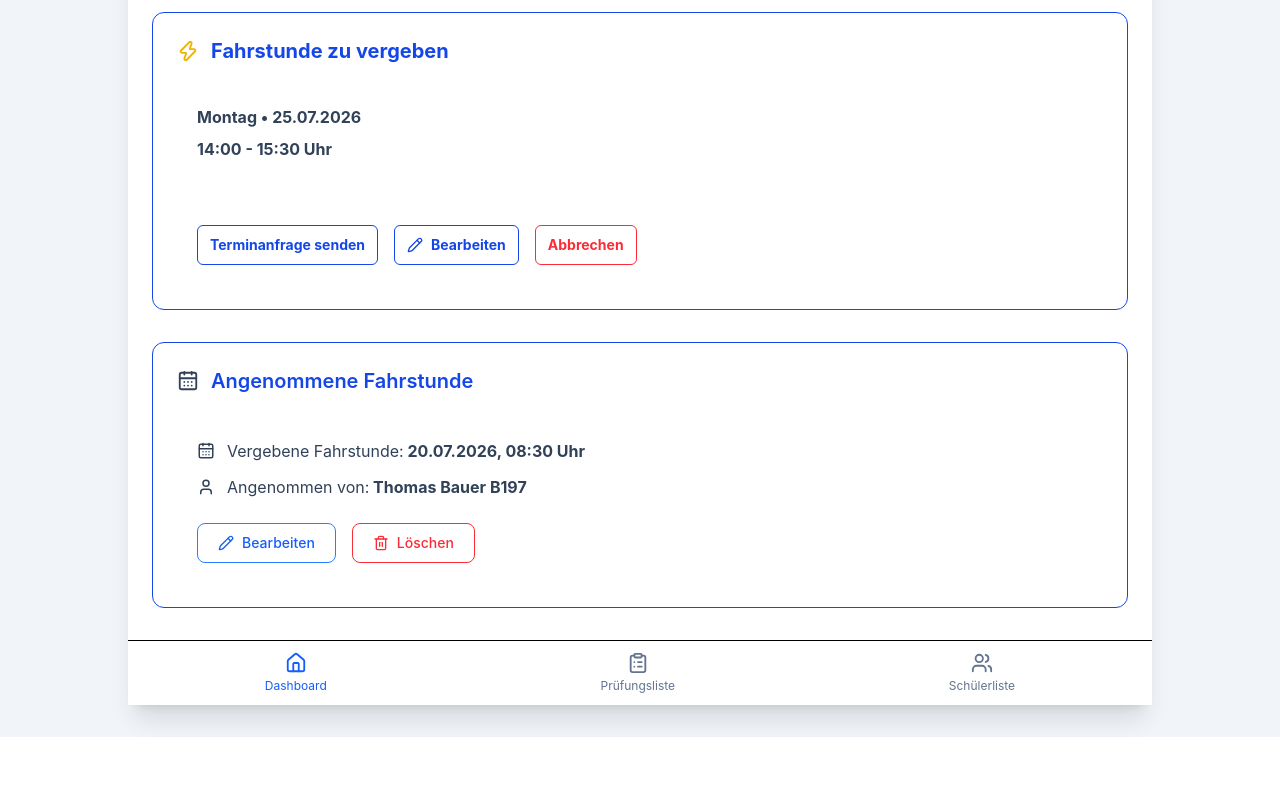
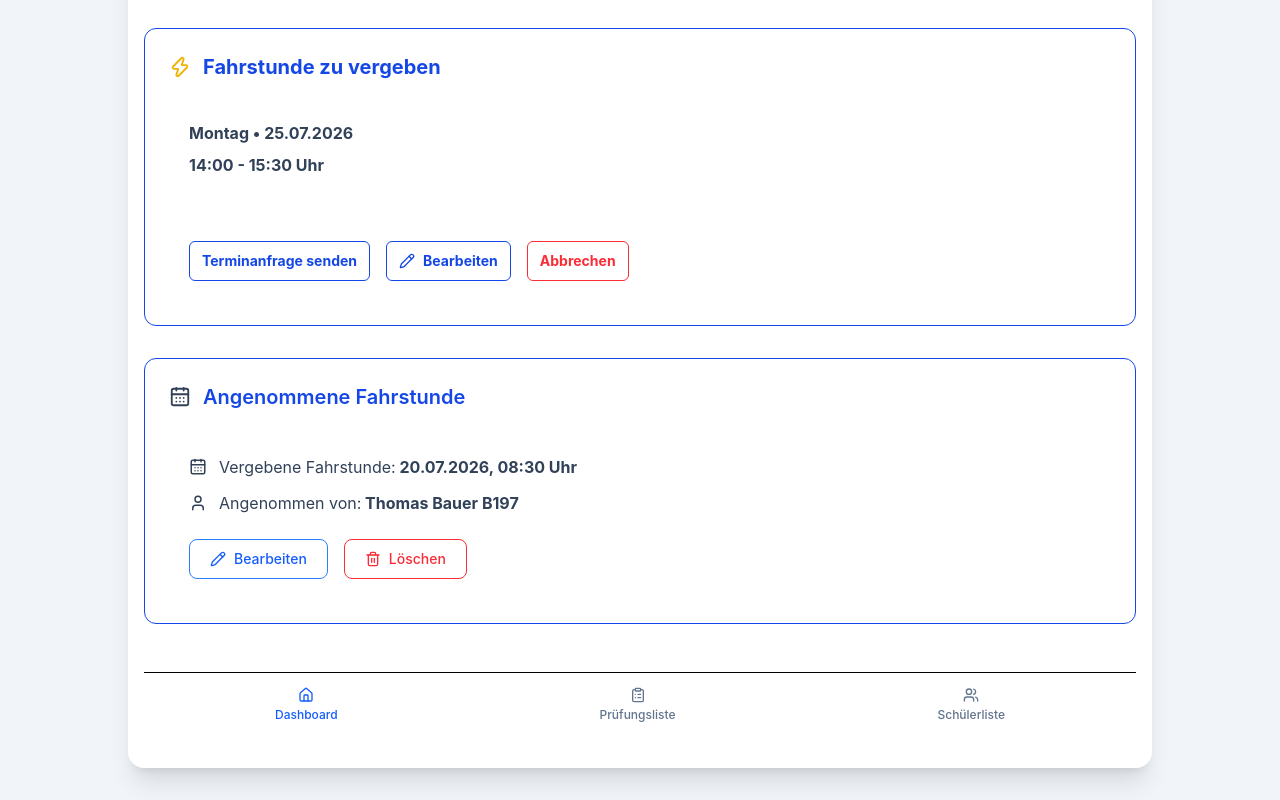
Before and after one commit to Zorigo9191/Fahrlehrer-Assistent, a React (Vite) app: page /dashboard/instructor in a window 1280 px wide. Shown: the part 244-1044 px from the top of the page. Before the commit the page ends 981 px from the top, so only its background shows below. Built offline with nearby package versions, Linux system fonts and the light colour scheme; no server answers; the database is empty.

Commit message:
Prüfungsliste

```diff
--- /dev/null
+++ b/src/components/footer.tsx
@@ -0,0 +1,47 @@
+import { ClipboardList, House, Users } from "lucide-react";
+import { Button } from "./button";
+
+interface FooterProps {
+  activeTab: string;
+  setActiveTab: (tabName: string) => void;
+}
+
+export default function Footer({ activeTab, setActiveTab }: FooterProps) {
+  const getButtonClass = (tabName: string): string => {
+    const baseClass = "flex flex-col items-center gap-1 h-auto py-2";
+    const activeClass = "text-blue-600 bg-transparent";
+    const inactiveClass = "text-slate-500 bg-transparent";
+
+    return `${baseClass} ${activeTab === tabName ? activeClass : inactiveClass}`;
+  };
+
+  return (
+    <footer className="border-t bg-white sticky bottom-0 w-full h-16 z-10">
+      <div className="flex h-full items-center justify-around">
+        <Button
+          className={getButtonClass("dashboard")}
+          onClick={() => setActiveTab("dashboard")}
+        >
+          <House size={22} />
+          <span className="text-xs">Dashboard</span>
+        </Button>
+
+        <Button
+          className={getButtonClass("pruefungsliste")}
+          onClick={() => setActiveTab("pruefungsliste")}
+        >
+          <ClipboardList size={22} />
+          <span className="text-xs">Prüfungsliste</span>
+        </Button>
+
+        <Button
+          className={getButtonClass("schuelerliste")}
+          onClick={() => setActiveTab("schuelerliste")}
+        >
+          <Users size={22} />
+          <span className="text-xs">Schülerliste</span>
+        </Button>
+      </div>
+    </footer>
+  );
+}
--- /dev/null
+++ b/src/dashboards/examLists/ExamList.tsx
@@ -0,0 +1,134 @@
+import { Button } from "@/components/button";
+import { Zap, Pencil, Trash2, List, X } from "lucide-react";
+
+export default function ExamList() {
+  const licenseClasses = ["B197", "B78", "B", "BE", "AM", "A1", "A2", "A"];
+
+  return (
+    <div className="flex flex-col w-full gap-8 py-8 bg-white">
+      {/* Header */}
+      <div className="flex gap-1 w-full h-full bg-blue-700 py-4 px-3 rounded-xl  text-white">
+        <div className=" flex  items-center w-full justify-between">
+          <h1 className="text-2xl text-white font-bold items-center flex gap-2 ">
+            <List size={32} />
+            Prüfungsliste
+          </h1>
+          <p className="py-4 px-3">Max MusterMann</p>
+        </div>
+      </div>
+
+      {/* Schließen Button */}
+      <div className="flex w-full justify-end">
+        <Button
+          variant="ghost"
+          className="
+            flex items-center gap-2 px-3
+            text-blue-700
+            hover:bg-blue-100
+            font-bold
+            border border-blue-700
+            transition
+          "
+        >
+          <X /> Schließen
+        </Button>
+      </div>
+
+      {/* Datum Buttons */}
+      <div className="flex gap-2 flex-wrap">
+        {["Datum 1", "Datum 2", "Datum 3", "Datum 4"].map((date) => (
+          <Button
+            key={date}
+            variant="ghost"
+            className="
+              px-3
+              text-blue-700
+              hover:bg-blue-100
+              font-bold
+              border
+              border-blue-700
+            "
+          >
+            {date}
+          </Button>
+        ))}
+      </div>
+
+      {/* Prüfung */}
+      <div className="rounded-xl border border-blue-700 p-6">
+        <div className="flex items-center gap-3 mb-5">
+          <Zap className="text-yellow-500" size={22} />
+
+          <h2 className="text-xl font-bold text-blue-700">
+            Prüfungstermin buchen
+          </h2>
+        </div>
+
+        <div className="space-y-4 text-slate-700 p-5">
+          <p className="font-bold">14:00 - 15:30 Uhr</p>
+
+          <span className="font-bold">Name des Schülers</span>
+
+          <select
+            className="
+              w-full
+              rounded-md
+              border
+              border-slate-300
+              p-2
+            "
+          >
+            <option>Führerscheinklasse wählen</option>
+
+            {licenseClasses.map((category) => (
+              <option key={category}>{category}</option>
+            ))}
+          </select>
+        </div>
+
+        <div className="flex flex-row gap-4 max-md:flex-col mt-6 p-5">
+          <Button
+            variant="ghost"
+            className="
+              flex items-center gap-2 px-3
+              text-blue-700
+              hover:bg-blue-100
+              font-bold
+              border border-blue-700
+            "
+          >
+            Speichern
+          </Button>
+
+          <Button
+            variant="ghost"
+            className="
+              flex items-center gap-2 px-3
+              text-blue-700
+              hover:bg-blue-100
+              font-bold
+              border border-blue-700
+            "
+          >
+            <Pencil size={16} />
+            Bearbeiten
+          </Button>
+
+          <Button
+            variant="ghost"
+            className="
+              flex items-center gap-2 px-3
+              hover:bg-red-50
+              font-bold
+              border border-red-500
+              text-red-500
+            "
+          >
+            <Trash2 size={16} />
+            Schüler Löschen
+          </Button>
+        </div>
+      </div>
+    </div>
+  );
+}
--- a/src/dashboards/instructorDashBoard/InstructorDashBoard.tsx
+++ b/src/dashboards/instructorDashBoard/InstructorDashBoard.tsx
@@ -1,4 +1,6 @@
 import { Button } from "@/components/button";
+import Footer from "@/components/footer";
+
 import {
   CalendarDays,
   User,
@@ -7,23 +9,21 @@ import {
   Trash2,
   LogOut,
   GraduationCap,
-  Users,
-  ClipboardList,
-  House,
 } from "lucide-react";
+import { useState } from "react";
 import { useNavigate } from "react-router-dom";
-
-let Icon = GraduationCap;
+import ExamList from "../examLists/ExamList";
 
 export default function InstructorDashBoard() {
   const navigate = useNavigate();
+  const [activeTab, setActiveTab] = useState("dashboard");
 
   const instructorDashBoard = (
-    <div className="flex flex-col w-full  gap-8 px-6 py-8 bg-white">
+    <div className="flex flex-col w-full gap-8 py-8 bg-white">
       <div className="flex gap-1 w-full h-full bg-blue-700 py-4 px-3 rounded-xl  text-white">
         <div className=" flex  items-center w-full justify-between">
           <h1 className="text-2xl text-white font-bold items-center flex gap-2 ">
-            <Icon size={32} />
+            <GraduationCap size={32} />
             Fahrlehrer Dashboard
           </h1>
           <p className="py-4 px-3">Max MusterMann</p>
@@ -136,30 +136,30 @@ export default function InstructorDashBoard() {
           md:rounded-2xl
           md:shadow-xl
           lg:max-w-5xl
+          flex flex-col
+          overflow-hidden
         "
       >
-        {/* Inhalt wächst */}
-        <main className="flex-1">{instructorDashBoard}</main>
+        <main className="flex-1 p-4 pb-8">
+          <div className="flex-1">
+            {activeTab === "dashboard" && instructorDashBoard}
 
-        {/* Footer */}
-        <footer className="border-t bg-white">
-          <div className="flex h-16 items-center justify-around">
-            <button className="flex flex-col items-center text-blue-600">
-              <House size={22} />
-              <span className="text-xs mt-1">Dashboard</span>
-            </button>
+            {activeTab === "pruefungsliste" && <ExamList />}
 
-            <button className="flex flex-col items-center text-slate-500">
-              <ClipboardList size={22} />
-              <span className="text-xs mt-1">Prüfungsliste</span>
-            </button>
+            {activeTab === "schuelerliste" && (
+              <div className="p-6">
+                <h2 className="text-2xl font-bold text-blue-700 mb-4">
+                  Schülerliste
+                </h2>
+                <p className="text-slate-600">Hier kommen Schüler hin...</p>
+              </div>
+            )}
+          </div>
 
-            <button className="flex flex-col items-center text-slate-500">
-              <Users size={22} />
-              <span className="text-xs mt-1">Schülerliste</span>
-            </button>
+          <div className="w-full mt-auto pt-4">
+            <Footer activeTab={activeTab} setActiveTab={setActiveTab} />
           </div>
-        </footer>
+        </main>
       </div>
     </div>
   );
--- a/src/dashboards/login/LoginPage.tsx
+++ b/src/dashboards/login/LoginPage.tsx
@@ -55,27 +55,44 @@ export default function LoginPage() {
 
   const content = (
     <div className="flex h-full items-center flex-col px-6 py-10 bg-white">
-      <div className="mt-10 flex flex-col items-center md:flex-row md:justify-center md:gap-6">
+      {/* Header */}
+      <div className="mt-10 mb-8 flex flex-col items-center md:flex-row md:justify-center md:gap-6">
         <h1
-          className={`text-center mt-15 text-2xl font-bold leading-14 bg-clip-text md:text-left ${titleColor}`}
+          className={`text-center text-2xl font-bold bg-clip-text ${titleColor}`}
         >
-          <Icon className="inline-block mr-2 " size={32} />
+          <Icon className="inline-block mr-2" size={32} />
           {title}
         </h1>
       </div>
-      {/* LoginForm */}
-      <div className="w-full px-6 md:max-w-lg lg:max-w-xl mx-auto ">
+
+      {/* Formular-Container */}
+      <div className="w-full max-w-md mx-auto">
         <LoginForm buttonColor={buttonColor} role={role} />
       </div>
 
-      {/* Footer */}
-      <div className="mt-auto flex flex-col items-start gap-3 pb-3 text-slate-700 md:flex-row md:justify-center md:items-center">
+      {/* Footer-Container mit exakt gleicher Breite (max-w-md) und Abstand nach oben */}
+      <div className="w-full max-w-md mx-auto mt-6 pb-3">
         <Button
           onClick={() => navigate("/")}
-          className={`mb-20 w-70 h-15 justify-center items-center gap-4 rounded-xl px-5 py-4 ${textColor} ${borderColor} border-2`}
+          className={`
+            w-full
+            h-12
+            md:h-14
+            flex
+            justify-center
+            items-center
+            gap-4
+            rounded-xl
+            px-5
+            font-medium
+            bg-transparent
+            ${textColor}
+            ${borderColor}
+            border-2
+          `}
         >
-          <Icon size={24} />
-          <span className="font-semibold">Zurück zur Rollenauswahl</span>
+          <Icon size={20} />
+          <span>Zurück zur Rollenauswahl</span>
         </Button>
       </div>
     </div>
```
Also changed, not shown: src/dashboards/examLists/ExamSheet.tsx (added), src/dashboards/studentLists/StudentList.tsx (added). Lines whose indentation alone changed are shown as unchanged.
